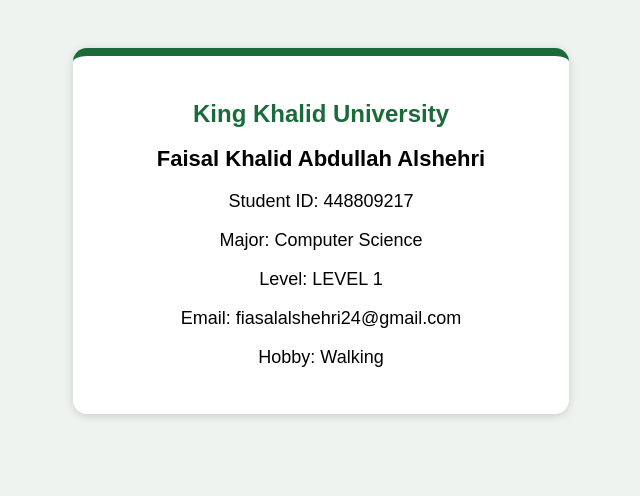
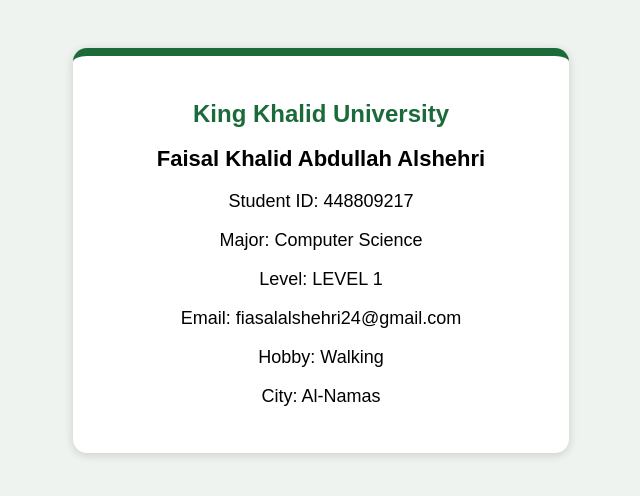
Before and after one commit to Fiasal-Alshehri/kku-111ifs-lab1, a plain HTML site: page index.html in a window 1280 px wide. Shown: the whole page, without its empty margins (319-959 px from the left). Drawn offline with Linux system fonts and the light colour scheme.

Commit message:
Add city to profile page

```diff
--- a/index.html
+++ b/index.html
@@ -23,6 +23,7 @@
     <p>Level: LEVEL 1</p>
     <p>Email: fiasalalshehri24@gmail.com</p>
     <p>Hobby: Walking</p>
+    <p>City: Al-Namas</p>
   </div>
 </body>
 </html>
```
